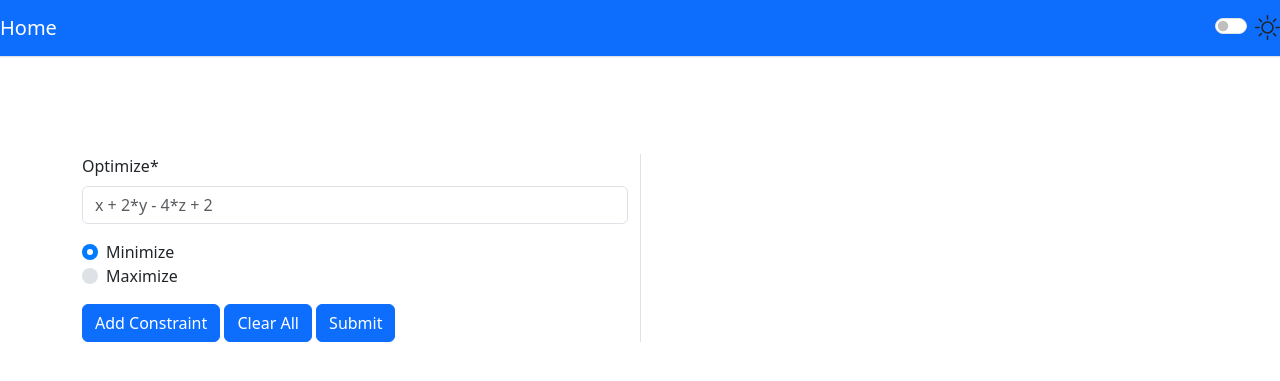
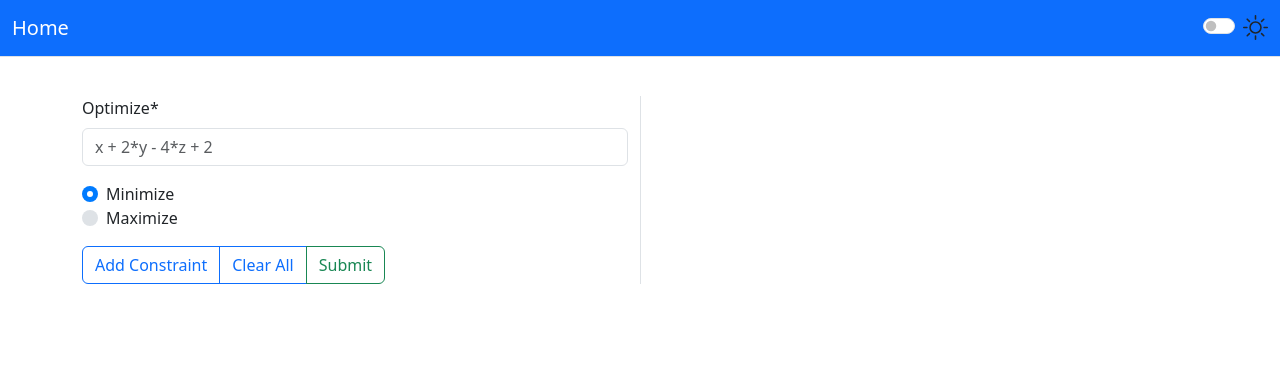
Before and after one commit to sanchezhs/Quantum-Linear-Programming-Solver, a Django app: page / in a window 1280 px wide. Shown: the top 381 px of the page. Run offline with Django 4.2, Linux system fonts and the light colour scheme; some libraries are stand-ins or nearby versions.

Commit message:
mejoras css y js

```diff
--- a/myapp/static/js/add-constraint.js
+++ b/myapp/static/js/add-constraint.js
@@ -3,11 +3,6 @@ export default class AddRestriction {
         this.form = form;
         this.rmvRestriction = rmvRestriction;
         this.label = label;
-        // this.addMoreBtn = document.getElementById('add-more');
-        // this.totalNewForms = document.getElementById('id_form-TOTAL_FORMS');
-        // this.currentRestrictionForm = document.getElementsByClassName('restriction-form');
-        // this.numberOfForms = this.currentRestrictionForm.length; // actual # of restrictions, initial is 1
-
         this.form.addMoreBtn.addEventListener('click', () => this.onClick());
     }
 
@@ -21,45 +16,26 @@ export default class AddRestriction {
 
             this.createInput();
             this.createRemoveBtn();
-           // this.form.numberOfForms = this.form.currentRestrictionForm.length;
             this.form.totalNewForms.setAttribute('value', ++this.form.numberOfForms);
         }
     }
-
-/*     showLabel() {
-        const constraintsLabel = document.createElement('label');
-        constraintsLabel.setAttribute('id', 'label-constraint-id');
-        constraintsLabel.innerText = 'Subject to:';
-        const target = document.getElementById('label-target');
-        target.append(constraintsLabel);
-    } */
 
     createInput() {
 
         const formCopyTarget = document.getElementById('restriction-form-id');
         const copyEmptyFormEl = document.getElementById('id_constraint').cloneNode(true)
-
-        // class= 'restriction-form'
-        copyEmptyFormEl.setAttribute('class', 'restriction-form form-control mb-3 count')
+        copyEmptyFormEl.setAttribute('class', 'restriction-form form-control mb-1 count')
         copyEmptyFormEl.setAttribute('id', `id_form-${this.form.numberOfForms}-constraint`)
-
-        // crear boton aqui
-        // const regex = new RegExp('__prefix__', 'g')
         formCopyTarget.append(copyEmptyFormEl)
-
-       // copyEmptyFormEl.innerHTML = copyEmptyFormEl.innerHTML.replace(regex, this.form.numberOfForms)
-
-
     }
 
     createRemoveBtn() {
         const rmvBtn = document.createElement('button');
         rmvBtn.setAttribute('type', 'button');
         rmvBtn.setAttribute('id', `rmv-btn-form-${this.form.numberOfForms}`);
-        rmvBtn.setAttribute('class', 'btn btn-danger mb-2');
+        rmvBtn.setAttribute('class', 'btn btn-outline-danger btn-sm mb-3');
         rmvBtn.innerText = 'Remove';
 
-        //const target = document.getElementById(`id_form-${this.form.numberOfForms}-constraint`);
         const target = document.getElementById('restriction-form-id');
         target.append(rmvBtn);
 
--- a/myapp/static/js/alert.js
+++ /dev/null
@@ -1,4 +0,0 @@
-export default class Alert {
-    constructor() {
-    }
-}
--- /dev/null
+++ b/myapp/static/js/dark-mode.js
@@ -0,0 +1,10 @@
+const lightSwitch = document.querySelector('#lightSwitch');
+if (lightSwitch) {
+  lightSwitch.addEventListener('change', () => {
+    let theme = document.documentElement.getAttribute('data-bs-theme');
+    if (theme === 'dark')
+      document.documentElement.setAttribute('data-bs-theme', 'light');
+    else
+      document.documentElement.setAttribute('data-bs-theme', 'dark');
+  })
+}
--- a/myapp/static/js/index.js
+++ b/myapp/static/js/index.js
@@ -1,12 +1,10 @@
 import AddRestriction from "./add-constraint.js";
 import RemoveRestriction from "./remove-form.js";
 import Form from "./form.js";
-import Alert from "./alert.js";
 import Label from "./label.js";
 
 document.addEventListener('DOMContentLoaded', function () {
     const form = new Form();
-    const alert = new Alert();
     const label = new Label();
     const removeRestriction = new RemoveRestriction(form, label);
     const addRestriction = new AddRestriction(form, removeRestriction, label);
--- a/myapp/static/js/label.js
+++ b/myapp/static/js/label.js
@@ -8,7 +8,6 @@ export default class Label {
         this.target.append(this.constraintsLabel);
     }
 
-
     show() {
         console.log('label')
         this.constraintsLabel.classList.remove('d-none');
--- a/myapp/static/styles/main.css
+++ b/myapp/static/styles/main.css
@@ -17,6 +17,8 @@
   background-color: aliceblue;
 }
 
-.bg-dark nav {
-  background-color: aliceblue;
+.form-check-input:checked[type=checkbox] {
+  background-color: #111312;
+  border-color: #30D158;
+  border: none;
 }
--- a/myapp/static/styles/theme.css
+++ /dev/null
@@ -1,6 +0,0 @@
-html[data-theme='dark'] {
-  background: var(--lightBg);
- --lightBtn: #FFBD07;
- --lightBg: #232323;
- --lightColor: #fff;
-}
--- a/myapp/templates/index.html
+++ b/myapp/templates/index.html
@@ -2,7 +2,6 @@
 
 
 {% block content %}
-
 {% load crispy_forms_tags %}
 {% load bootstrap5 %}
 {% bootstrap_css %}
@@ -10,36 +9,6 @@
 {% load static %}
 
 
-
-    <!--  Navbar  -->
-    <nav class="navbar navbar-expand-md navbar-dark bg-primary fixed-top border-bottom">
-      <a class="navbar-brand" href="#">Home</a>
-      <button class="navbar-toggler" type="button" data-toggle="collapse" data-target="#navbarsExampleDefault" aria-controls="navbarsExampleDefault" aria-expanded="false" aria-label="Toggle navigation">
-        <span class="navbar-toggler-icon"></span>
-      </button>
-
-      <div class="collapse navbar-collapse" id="navbarsExampleDefault">
-        <ul class="navbar-nav mr-auto">
-        </ul>
-
-        <div class="form-check form-switch ms-auto">
-          <input class="form-check-input" type="checkbox" id="lightSwitch" />
-          <label class="form-check-label" for="lightSwitch">
-            <svg
-              xmlns="http://www.w3.org/2000/svg"
-              width="25"
-              height="25"
-              fill="currentColor"
-              class="bi bi-brightness-high"
-              viewBox="0 0 16 16">
-              <path
-                d="M8 11a3 3 0 1 1 0-6 3 3 0 0 1 0 6zm0 1a4 4 0 1 0 0-8 4 4 0 0 0 0 8zM8 0a.5.5 0 0 1 .5.5v2a.5.5 0 0 1-1 0v-2A.5.5 0 0 1 8 0zm0 13a.5.5 0 0 1 .5.5v2a.5.5 0 0 1-1 0v-2A.5.5 0 0 1 8 13zm8-5a.5.5 0 0 1-.5.5h-2a.5.5 0 0 1 0-1h2a.5.5 0 0 1 .5.5zM3 8a.5.5 0 0 1-.5.5h-2a.5.5 0 0 1 0-1h2A.5.5 0 0 1 3 8zm10.657-5.657a.5.5 0 0 1 0 .707l-1.414 1.415a.5.5 0 1 1-.707-.708l1.414-1.414a.5.5 0 0 1 .707 0zm-9.193 9.193a.5.5 0 0 1 0 .707L3.05 13.657a.5.5 0 0 1-.707-.707l1.414-1.414a.5.5 0 0 1 .707 0zm9.193 2.121a.5.5 0 0 1-.707 0l-1.414-1.414a.5.5 0 0 1 .707-.707l1.414 1.414a.5.5 0 0 1 0 .707zM4.464 4.465a.5.5 0 0 1-.707 0L2.343 3.05a.5.5 0 1 1 .707-.707l1.414 1.414a.5.5 0 0 1 0 .708z"
-              />
-            </svg>
-          </label>
-        </div>
-      </div>
-    </nav>
     <!--  Empty Constraint Form  -->
       <div id="empty-form" class="d-none">{% crispy empty %}</div>
 
@@ -64,7 +33,7 @@
 
 
 
-      <!--  Main Forms  -->
+      <!--  Main Form  -->
       <div class="container mt-5 pt-5">
 
         <div class="row">
@@ -73,24 +42,26 @@
 
             <form id="form" method="POST">
                 {% csrf_token %}
+                <!-- Function Form -->
                 {% crispy formFunction helper %}
                 <div id="label-target"></div>
+                <!-- Constraints Form -->
                 {% crispy formset helper %}
-                <div id="restriction-form-id"> </div>
-                <button id='add-more' type="button" class="btn btn-primary">Add Constraint</button>
-                <button type="reset" class="btn btn-primary">Clear All</button>
-                <button id="submit-func" type="submit" class="btn btn-primary">Submit</button>
+                <div id="restriction-form-id"></div>
+                <!-- Buttons -->
+                <div class="btn-group" role="group">
+                  <button id='add-more' type="button" class="btn btn-outline-primary">Add Constraint</button>
+                  <button type="reset" class="btn btn-outline-primary">Clear All</button>
+                  <button id="submit-func" type="submit" class="btn btn-outline-success">Submit</button>
+                </div>
               </form>
-
             </div>
 
+              <!-- Dropzone Upload file  -->
               <div class="col">
-                  <!-- Dropzone Upload file  -->
                   <form action="upload/" method="POST" class="dropzone dz" id="drop-zone">
                   {% csrf_token %}
-
                   </form>
-
               </div>
 
           </div>
@@ -104,85 +75,22 @@
 <script src="{% static './js/jquery/jquery-3.6.4.js' %}"></script>
 <script src="{% static './js/bootstrap/bootstrap.js' %}"></script>
 <script src="{% static './js/bootstrap/bootstrap.min.js' %}"></script>
+<script src="https://cdn.jsdelivr.net/npm/bootstrap@5.3.0-alpha3/dist/js/bootstrap.bundle.min.js" integrity="sha384-ENjdO4Dr2bkBIFxQpeoTz1HIcje39Wm4jDKdf19U8gI4ddQ3GYNS7NTKfAdVQSZe" crossorigin="anonymous"></script>
+
 
 <!-- CSS -->
 <link rel="stylesheet" href="https://unpkg.com/dropzone@5/dist/min/dropzone.min.css" type="text/css" />
 <link rel="stylesheet" type='text/css'  href="{% static './styles/main.css' %}">
-<link rel="stylesheet" type='text/css'  href="{% static './styles/theme.css' %}">
+<link href="https://cdn.jsdelivr.net/npm/bootstrap@5.3.0-alpha3/dist/css/bootstrap.min.css" rel="stylesheet" integrity="sha384-KK94CHFLLe+nY2dmCWGMq91rCGa5gtU4mk92HdvYe+M/SXH301p5ILy+dN9+nJOZ" crossorigin="anonymous">
+
 
 <!-- Scripts -->
 <script src="https://unpkg.com/dropzone@5/dist/min/dropzone.min.js"></script>
 <script src="{% static './js/index.js' %}" type="module"></script>
-<script src="{% static './js/text-form-ajax.js' %}" type="module"></script>
-<script src="{% static './js/dropzone.js' %}" type="module"></script>
-<script>
+<script src="{% static './js/ajax-form.js' %}"></script>
+<script src="{% static './js/dropzone.js' %}"></script>
+<script src="{% static './js/dark-mode.js' %}"></script>
 
-/**
- *  Light Switch @version v0.1.2
- *  @author han109k
- *  https://www.cssscript.com/dark-mode-switcher-bootstrap-5/
- */
-
- (function () {
-  let lightSwitch = document.getElementById("lightSwitch");
-  if (lightSwitch) {
-    darkMode();
-    lightSwitch.addEventListener("change", () => {
-      lightMode();
-    });
-
-    /**
-     * @function darkmode
-     * @summary: firstly, checks if browser local storage has 'lightSwitch' key
-     * if key has 'dark' value then changes the theme to 'dark mode'
-     * Basically, replaces/toggles every CSS class that has '-light' class with '-dark'
-     */
-    function darkMode() {
-      let isSelected =
-        localStorage.getItem("lightSwitch") !== null &&
-        localStorage.getItem("lightSwitch") === "dark";
-
-      if (isSelected) {
-        document.querySelectorAll(".bg-light").forEach((element) => {
-          element.className = element.className.replace(/-light/g, "-dark");
-        });
-
-        document.body.classList.add("bg-dark");
-
-        if (document.body.classList.contains("text-dark")) {
-          document.body.classList.replace("text-dark", "text-light");
-        } else {
-          document.body.classList.add("text-light");
-        }
-
-        // set light switch input to true
-        lightSwitch.checked = true;
-      }
-    }
-
-    /**
-     * @function lightmode
-     * @summary: check whether the switch is on (checked) or not.
-     * If the switch is on then set 'lightSwitch' local storage key and call @function darkmode
-     * If the switch is off then it is light mode so, switch the theme and
-     *  remove 'lightSwitch' key from local storage
-     */
-    function lightMode() {
-      if (lightSwitch.checked) {
-        localStorage.setItem("lightSwitch", "dark");
-        darkMode();
-      } else {
-        document.querySelectorAll(".bg-dark").forEach((element) => {
-          element.className = element.className.replace(/-dark/g, "-light");
-        });
-        document.body.classList.replace("text-light", "text-dark");
-        localStorage.removeItem("lightSwitch");
-      }
-    }
-  }
-})();
-
-</script>
 
 
 {% endblock content %}
--- a/myapp/templates/layouts/base.html
+++ b/myapp/templates/layouts/base.html
@@ -13,11 +13,37 @@
 </head>
 <body>
 
-    <nav class="navbar navbar-light bg-light">
-        <a class="navbar-brand" href="#">
-          <img src="" width="30" height="30" alt="">
-        </a>
-      </nav>
+    <!--  Navbar  -->
+    <nav class="navbar navbar-expand-md fixed-top border-bottom bg-primary">
+      <div class="container-fluid">
+      <a class="navbar-brand" style="color: white;" href="#">Home</a>
+      <button class="navbar-toggler" type="button" data-toggle="collapse" data-target="#navbarsExampleDefault" aria-controls="navbarsExampleDefault" aria-expanded="false" aria-label="Toggle navigation">
+        <span class="navbar-toggler-icon"></span>
+      </button>
+      <div class="collapse navbar-collapse" id="navbarsExampleDefault">
+        <ul class="navbar-nav mr-auto">
+        </ul>
+        <!-- Theme Switch -->
+        <div class="form-check form-switch ms-auto">
+          <input class="form-check-input" type="checkbox" id="lightSwitch" />
+          <label class="form-check-label" for="lightSwitch">
+            <svg
+              xmlns="http://www.w3.org/2000/svg"
+              width="25"
+              height="25"
+              fill="currentColor"
+              class="bi bi-brightness-high"
+              viewBox="0 0 16 16">
+              <path
+                d="M8 11a3 3 0 1 1 0-6 3 3 0 0 1 0 6zm0 1a4 4 0 1 0 0-8 4 4 0 0 0 0 8zM8 0a.5.5 0 0 1 .5.5v2a.5.5 0 0 1-1 0v-2A.5.5 0 0 1 8 0zm0 13a.5.5 0 0 1 .5.5v2a.5.5 0 0 1-1 0v-2A.5.5 0 0 1 8 13zm8-5a.5.5 0 0 1-.5.5h-2a.5.5 0 0 1 0-1h2a.5.5 0 0 1 .5.5zM3 8a.5.5 0 0 1-.5.5h-2a.5.5 0 0 1 0-1h2A.5.5 0 0 1 3 8zm10.657-5.657a.5.5 0 0 1 0 .707l-1.414 1.415a.5.5 0 1 1-.707-.708l1.414-1.414a.5.5 0 0 1 .707 0zm-9.193 9.193a.5.5 0 0 1 0 .707L3.05 13.657a.5.5 0 0 1-.707-.707l1.414-1.414a.5.5 0 0 1 .707 0zm9.193 2.121a.5.5 0 0 1-.707 0l-1.414-1.414a.5.5 0 0 1 .707-.707l1.414 1.414a.5.5 0 0 1 0 .707zM4.464 4.465a.5.5 0 0 1-.707 0L2.343 3.05a.5.5 0 1 1 .707-.707l1.414 1.414a.5.5 0 0 1 0 .708z"
+              />
+            </svg>
+          </label>
+        </div>
+      </div>
+      </div>
+    </nav>
+
         <main>
             {% block content %}
             {% endblock content %}
```
Also changed, not shown: myapp/static/js/basico.js (deleted, +0 -28 lines), myapp/static/js/ajax-form.js (renamed from myapp/static/js/text-form-ajax.js).
